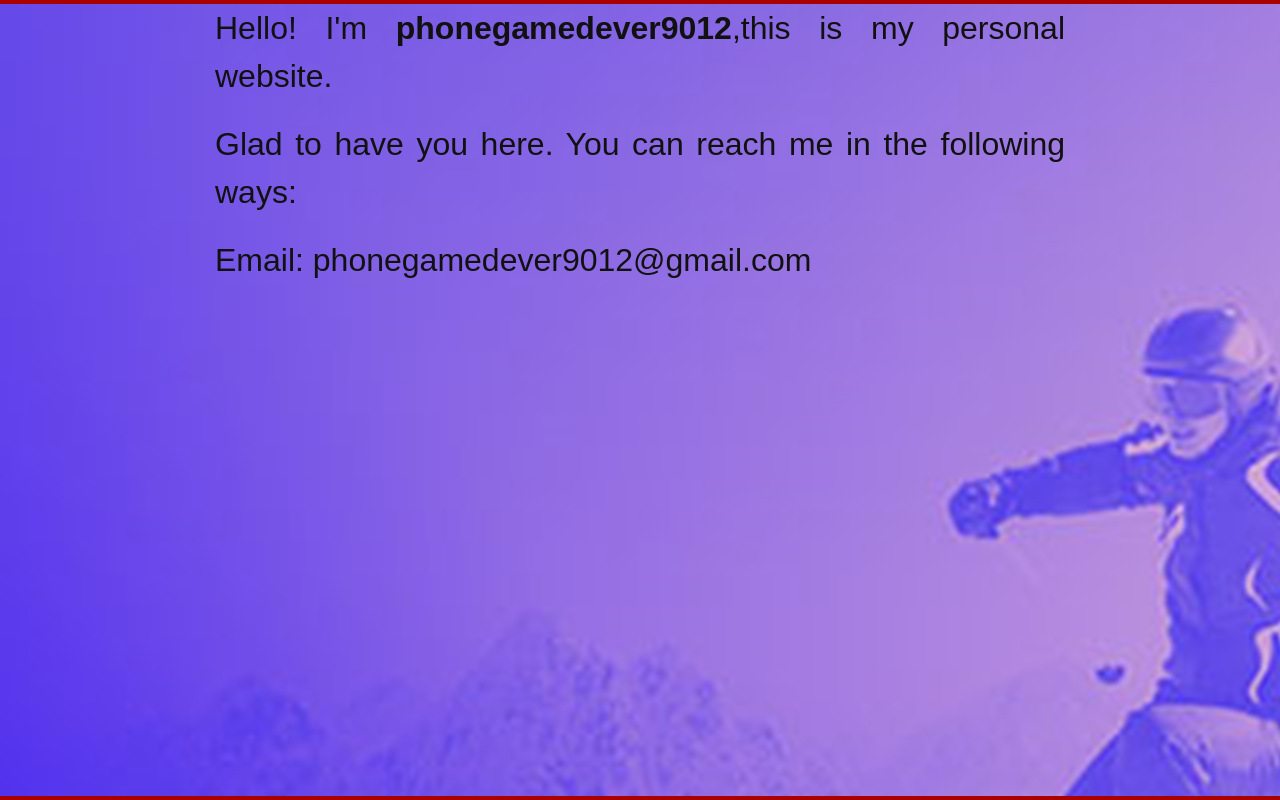
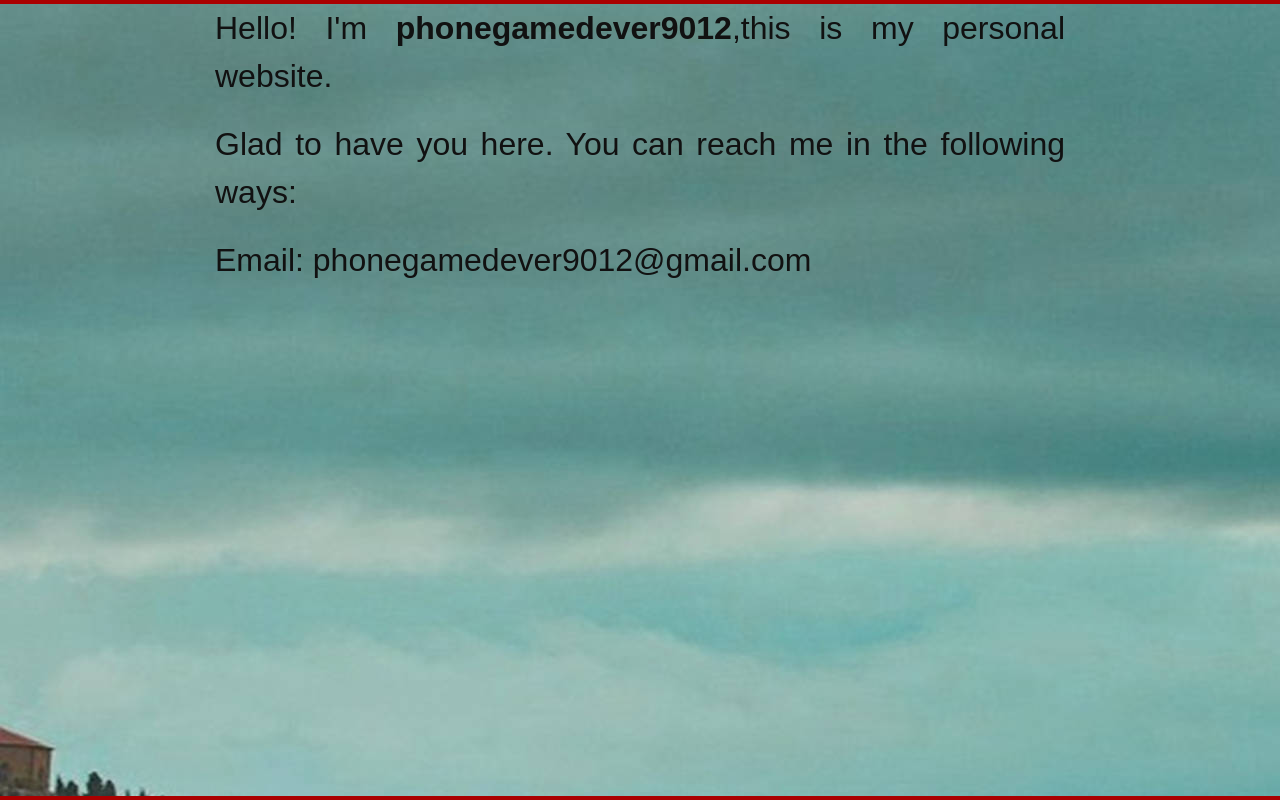
Before and after one commit to PhoneGameDeveloper/PhoneGameDeveloper.github.io, a plain HTML site: page index.html in a window 1280 px wide. Drawn offline with Linux system fonts and the light colour scheme.

Commit message:
Update index.html

```diff
--- a/index.html
+++ b/index.html
@@ -33,7 +33,7 @@
 
 	<style>
 		body {
-			background-image: url("bg_2.png");
+			background-image: url("bg_2.jpg");
 		}
 
 	</style>
```
